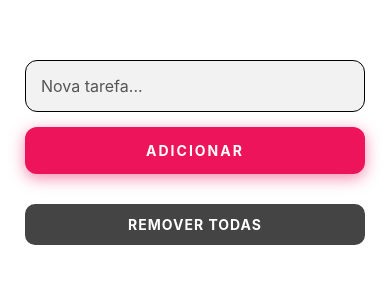
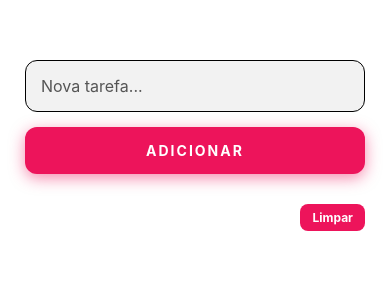
Before and after one commit to gabrieljcoutinho/Cross-plataform-aplication-TodoList, a React Native app: screen / in a window 390 px wide. Shown: the top 300 px of the page. Built offline with nearby package versions, Linux system fonts and the light colour scheme.

Commit message:
btn remover itens do toDo List

```diff
--- a/App.js
+++ b/App.js
@@ -51,7 +51,7 @@ export default function App() {
     salvarTarefas(novaLista);
   };
 
-  // ✅ NOVA FUNÇÃO
+  // ✅ limpar tudo
   const limparTodasTarefas = async () => {
     setTarefas([]);
     await AsyncStorage.removeItem('tarefas');
@@ -72,13 +72,15 @@ export default function App() {
         adicionarTarefa={adicionarTarefa}
       />
 
-      {/* ✅ BOTÃO NOVO */}
-      <TouchableOpacity
-        style={styles.clearButton}
-        onPress={limparTodasTarefas}
-      >
-        <Text style={styles.clearButtonText}>REMOVER TODAS</Text>
-      </TouchableOpacity>
+      {/* ✅ BOTÃO PEQUENO À DIREITA */}
+      <View style={styles.clearContainer}>
+        <TouchableOpacity
+          style={styles.clearButton}
+          onPress={limparTodasTarefas}
+        >
+          <Text style={styles.clearButtonText}>Limpar</Text>
+        </TouchableOpacity>
+      </View>
 
       <FlatList
         data={tarefas}
@@ -112,18 +114,22 @@ const styles = StyleSheet.create({
     backgroundColor: '#000',
   },
 
-  // ✅ ESTILO NOVO
+  // ✅ NOVO (botão pequeno direita)
+  clearContainer: {
+    alignItems: 'flex-end',
+    marginBottom: 10,
+  },
+
   clearButton: {
-    backgroundColor: '#444',
-    padding: 12,
-    borderRadius: 10,
-    alignItems: 'center',
-    marginBottom: 20,
+    backgroundColor: '#ed145b',
+    paddingVertical: 6,
+    paddingHorizontal: 12,
+    borderRadius: 8,
   },
 
   clearButtonText: {
     color: '#fff',
+    fontSize: 12,
     fontWeight: 'bold',
-    letterSpacing: 1,
   }
 });
--- a/components/InputComponent.js
+++ b/components/InputComponent.js
@@ -25,7 +25,6 @@ const InputComponent = ({ texto, setTexto, adicionarTarefa }) => {
 const styles = StyleSheet.create({
   inputContainer: {
     marginBottom: 30,
-    position: 'relative',
   },
   input: {
     backgroundColor: 'rgba(0, 0, 0, 0.05)',
--- a/components/TarefaItem.js
+++ b/components/TarefaItem.js
@@ -50,14 +50,10 @@ const styles = StyleSheet.create({
     borderLeftColor: '#ed145b',
     elevation: 5,
     shadowColor: '#ed145b',
-    shadowOffset: { width: 0, height: 2 },
-    shadowOpacity: 0.2,
-    shadowRadius: 4,
   },
   containerConcluido: {
     borderLeftColor: '#00ff88',
     backgroundColor: '#05140d',
-    shadowColor: '#00ff88',
   },
   leftWrapper: {
     flexDirection: 'row',
@@ -81,7 +77,6 @@ const styles = StyleSheet.create({
     color: '#00ff88',
     fontSize: 10,
     fontWeight: 'bold',
-    textTransform: 'uppercase',
     marginTop: 2
   },
   remover: { fontSize: 18 },
```
